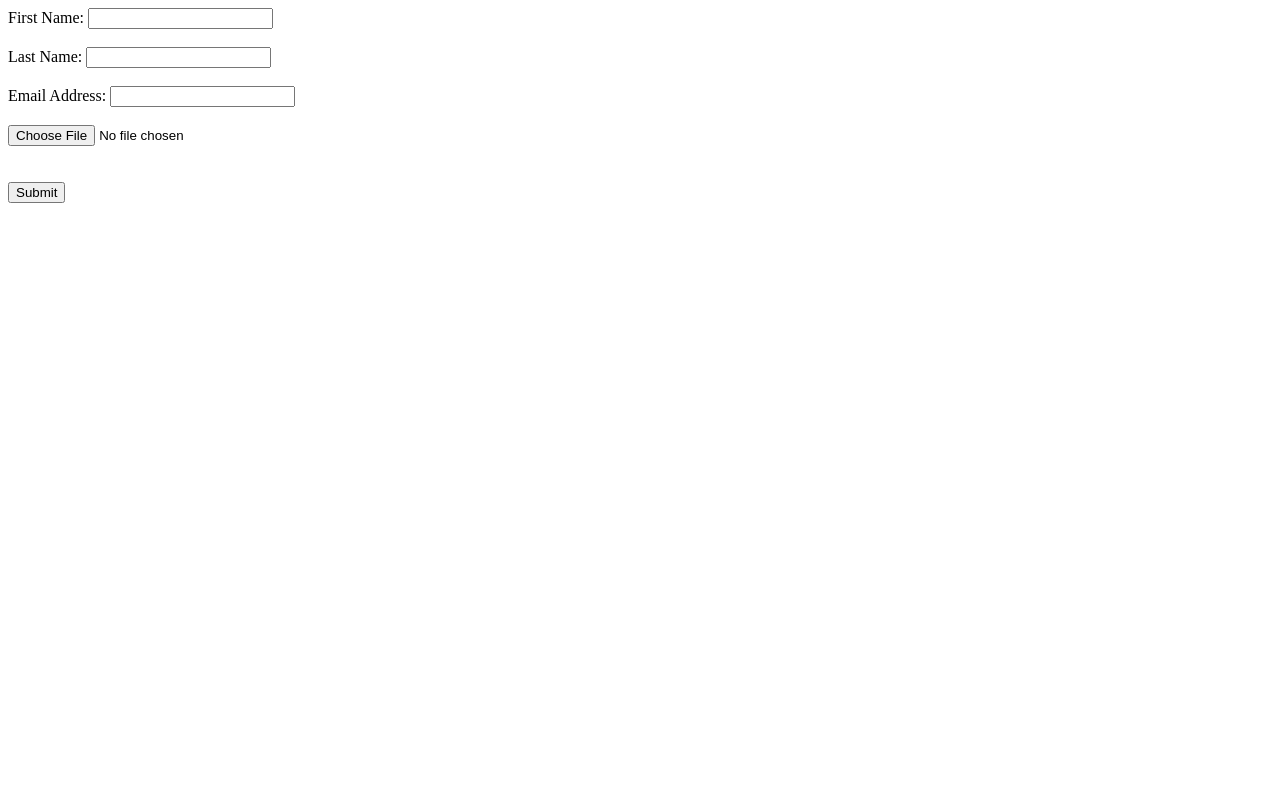
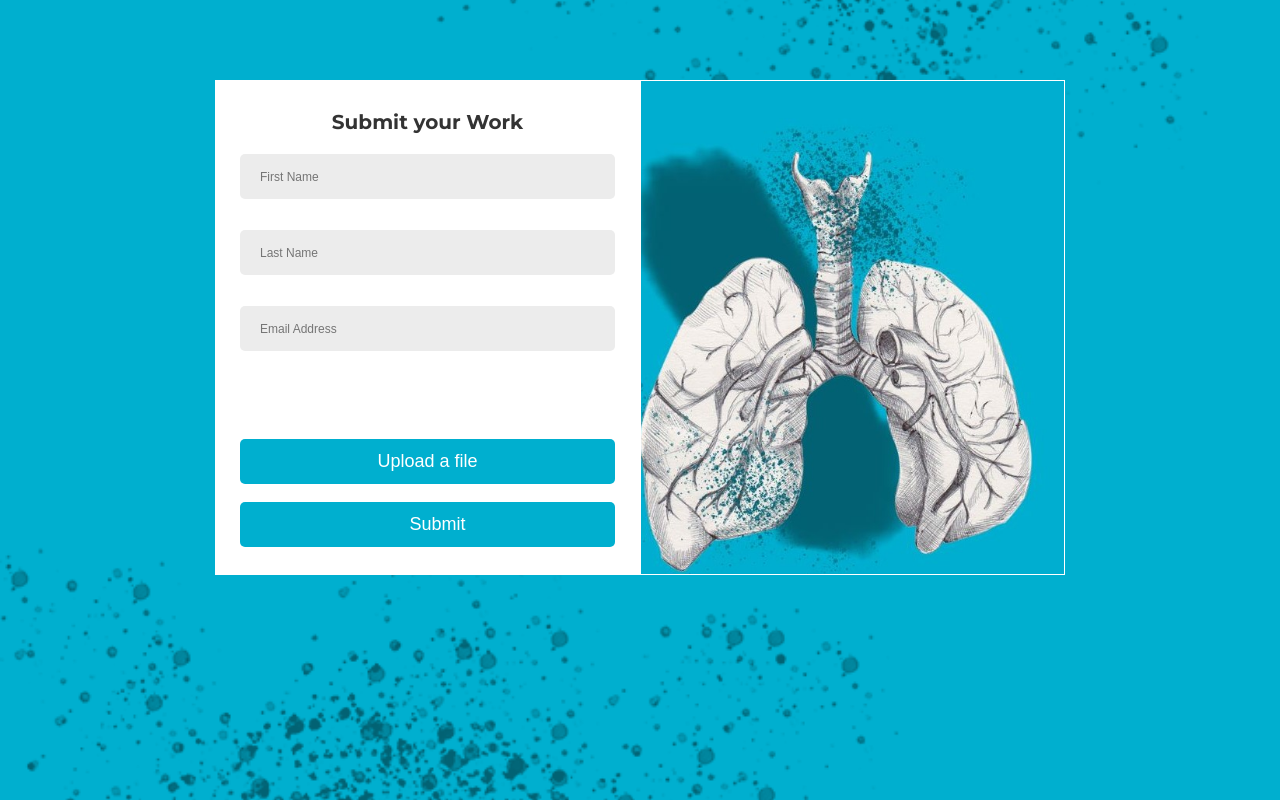
Before and after one commit to Brendan-Rogers/FinalProject2019, a PHP site: page /submit.php in a window 1280 px wide. Run offline with PHP 8.4, Linux system fonts and the light colour scheme.

Commit message:
styled submit form

```diff
--- a/admin/scripts/connect.php
+++ b/admin/scripts/connect.php
@@ -9,7 +9,7 @@ $dsn = 'mysql:' . http_build_query($db_dsn, '', ';');
 
 // Set up connection credentials
 $db_user = 'root';
-$db_pass = 'root';
+$db_pass = '';
 
 $pdo = new PDO($dsn, $db_user, $db_pass);
 
--- a/css/master.css
+++ b/css/master.css
@@ -218,7 +218,7 @@ footer {
   overflow-x: hidden;
   height: 100%;
   z-index: 4;
-  transition: all 500ms linear;
+  transition: all 250ms linear;
 }
 
 .navList {
@@ -251,12 +251,12 @@ footer {
   margin-left: 10%;
   width: 200px;
   opacity: 1;
-  transition: opacity 200ms ease-in-out 200ms;
+  transition: opacity 180ms ease-in-out 180ms;
 }
 
 .op {
   opacity: 0;
-  -webkit-filter: blur(5px);
+  -webkit-filter: blur(3px);
   /* Safari 6.0 - 9.0 */
   filter: blur(3px);
 }
@@ -298,8 +298,8 @@ footer {
   text-decoration: underline;
 }
 
-.fp-section.fp-table {
-  display: inherit;
+#fp-nav ul li a span, .fp-slidesNav ul li a span {
+  background: #000000;
 }
 
 /* CSS Document */
@@ -414,5 +414,116 @@ footer .siteTitle {
     margin-top: 50px;
   }
 }
+#form {
+  background: #00afcf;
+  background-image: url(../images/splat2png.png);
+  background-position: center;
+  background-size: cover;
+  height: 100%;
+  padding: 5%;
+}
+
+#formArea {
+  margin-top: -1em;
+  display: grid;
+  margin: 2vh auto;
+}
+
+#formContainer {
+  grid-row: 2;
+  position: relative;
+  width: 25%;
+  padding: 10px 25px;
+  background: white;
+  align-self: start;
+  margin: 0 auto;
+}
+
+.form {
+  width: 100%;
+}
+.form label {
+  display: block;
+}
+.form h2 {
+  text-align: center;
+  color: #333333;
+  font-weight: bold;
+  font-size: 20px;
+  margin: 1em auto;
+}
+
+.formBtn, input, .btn {
+  width: 100%;
+  height: 45px;
+  border: none;
+  border-radius: 5px;
+  font-size: 18px;
+  font-weight: lighter;
+  margin-bottom: 1em;
+}
+
+input {
+  background: #ececec;
+  padding-left: 20px;
+  font-size: 12px;
+}
+
+.formBtn, .btn {
+  color: #fff;
+  cursor: pointer;
+  background: #00afcf;
+  transition: 0.4s ease;
+}
+
+.formBtn:hover {
+  background: #026173;
+}
+
+input[type=file] {
+  opacity: 0;
+  position: absolute;
+  top: 385px;
+  cursor: pointer;
+}
+
+#imagePrev {
+  background-image: url(../images/lungSquare.jpg);
+  background-position: center;
+  background-size: cover;
+  border: 0.5px solid white;
+  position: relative;
+  width: 100%;
+  height: 400px;
+  padding: 10px 25px;
+  margin: 0 auto;
+  align-self: end;
+}
+
+@media only screen and (min-width: 280px) {
+  #formContainer {
+    width: 100%;
+  }
+}
+@media only screen and (min-width: 550px) {
+  #formArea {
+    grid-template-columns: 1fr 1fr;
+  }
+
+  #formContainer {
+    width: 100%;
+    grid-row: 1;
+  }
+
+  #imagePrev {
+    height: 100%;
+    grid-column: 2;
+  }
+}
+@media only screen and (min-width: 1000px) {
+  #formArea {
+    width: 850px;
+  }
+}
 
 /*# sourceMappingURL=master.css.map */
--- a/sass/_vars.scss
+++ b/sass/_vars.scss
@@ -3,3 +3,4 @@ $mainFont: 'Montserrat', sans-serif;
 
 $pink :#f5a9a9;
 $blue: #00afcf;
+$darkGrey: #333333;
--- a/sass/master.scss
+++ b/sass/master.scss
@@ -3,3 +3,4 @@
 @import 'modules/_nav';
 @import '_mixins';
 @import 'modules/_gallery';
+@import 'modules/submit';
--- a/sass/modules/_nav.scss
+++ b/sass/modules/_nav.scss
@@ -7,7 +7,7 @@
     overflow-x:hidden;
     height: 100%;
     z-index: 4;
-   transition: all 500ms linear;
+   transition: all 250ms linear;
 }
 
 
@@ -42,13 +42,13 @@
     margin-left: 10%;
     width:200px;
     opacity:1;
-    transition:opacity 200ms ease-in-out 200ms;
+    transition:opacity 180ms ease-in-out 180ms;
 
 }
 
 .op{
     opacity:0;
-    -webkit-filter: blur(5px); /* Safari 6.0 - 9.0 */
+    -webkit-filter: blur(3px); /* Safari 6.0 - 9.0 */
     filter: blur(3px);
 }
 .infoList{
--- /dev/null
+++ b/sass/modules/_submit.scss
@@ -0,0 +1,131 @@
+#form{
+    background:$blue;
+    background-image:url(../images/splat2png.png);
+    background-position:center;
+    background-size: cover;
+    height:100%;
+    //overflow:hidden
+    padding:5%;
+}
+
+#formArea{
+    margin-top:-1em;
+    display:grid;
+    margin: 2vh auto;
+}
+
+#formContainer{
+    grid-row:2;
+    position: relative;
+    width: 25%;
+    padding: 10px 25px;
+    background:white;
+    align-self:start;
+    margin:0 auto;
+      }
+
+.form{
+     width: 100%;
+
+label{
+   // text-align: center;
+    display:block;
+}
+
+    h2{
+        text-align: center;
+        color: $darkGrey;
+        font-weight:bold;
+        font-size:20px;
+        margin:1em auto;
+
+      }
+
+    }
+
+    .formBtn , input , .btn{
+        width: 100%;
+        height: 45px;
+        border: none;
+        border-radius: 5px;
+        font-size: 18px;
+        font-weight: lighter;
+        margin-bottom: 1em;
+
+
+    }
+    input{
+        background:rgb(236, 236, 236);
+        padding-left:20px;
+        font-size:12px;
+    }
+
+    .formBtn, .btn{
+        color: #fff;
+        cursor: pointer;
+        background:$blue;;
+        transition: 0.4s ease;
+      }
+
+      .formBtn:hover{
+          background:#026173;
+        }
+          input[type=file] {
+           opacity:0;
+            position: absolute;
+            top:385px;
+            cursor: pointer; //get rid of "no file selected"
+
+
+          }
+
+          #imagePrev{
+              background-image:url(../images/lungSquare.jpg);
+              background-position:center;
+              background-size: cover;
+              border:0.5px solid white;
+
+              position: relative;
+              width:100%;
+             height: 400px;
+              padding: 10px 25px;
+             margin: 0 auto;
+             align-self: end;
+
+
+          }
+
+
+
+        @media only screen and (min-width : 280px) {
+            #formContainer{
+              width:100%;
+            }
+          }
+
+
+          @media only screen and (min-width : 550px) {
+            #formArea{
+                grid-template-columns: 1fr 1fr;
+            }
+            #formContainer{
+                width:100%;
+                grid-row:1;
+
+               // align-self:end !important;
+             }
+             #imagePrev{
+               // width: 500px;
+                height:100%;
+                grid-column:2;
+                //align-self:start !important;
+              }
+          }
+
+          @media only screen and (min-width : 1000px) {
+
+            #formArea{
+                width:850px;
+            }
+
+        }
--- a/submit.php
+++ b/submit.php
@@ -42,22 +42,27 @@
 ?>
 
 <html>
-   <body>
+<link rel="stylesheet" href="css/master.css">
 
-      <form action="" method="POST" enctype="multipart/form-data">
+   <body id="form">
+      <div id="formArea">
+      <div id="imagePrev"></div>
+      <div id="formContainer">
 
-         <label>First Name:</label>
-         <input type="text" name="f_name">
+      <form  class="form" action="" method="POST" enctype="multipart/form-data">
+         <h2>Submit your Work</h2>
+        <!-- <label class="hidden">First Name:</label>-->
+         <input type="text" name="f_name" placeholder="First Name">
 
          <br><br>
 
-         <label>Last Name:</label>
-         <input type="text" name="l_name">
+         <!--<label>Last Name:</label>-->
+         <input type="text" name="l_name" placeholder="Last Name">
 
          <br><br>
 
-         <label>Email Address:</label>
-         <input type="email" name="email">
+         <!--<label>Email Address:</label>-->
+         <input type="email" name="email" placeholder="Email Address">
 
          <br><br>
 
@@ -65,8 +70,12 @@
 
          <br><br><br>
 
-         <input type="submit"/>
+         <button class="btn">Upload a file</button>
+
+         <input class="formBtn" type="submit"/>
+
       </form>
-
+      </div>
+</div>
    </body>
 </html>
```
Also changed, not shown: images/lungSquare.jpg (added), 1 other file.
